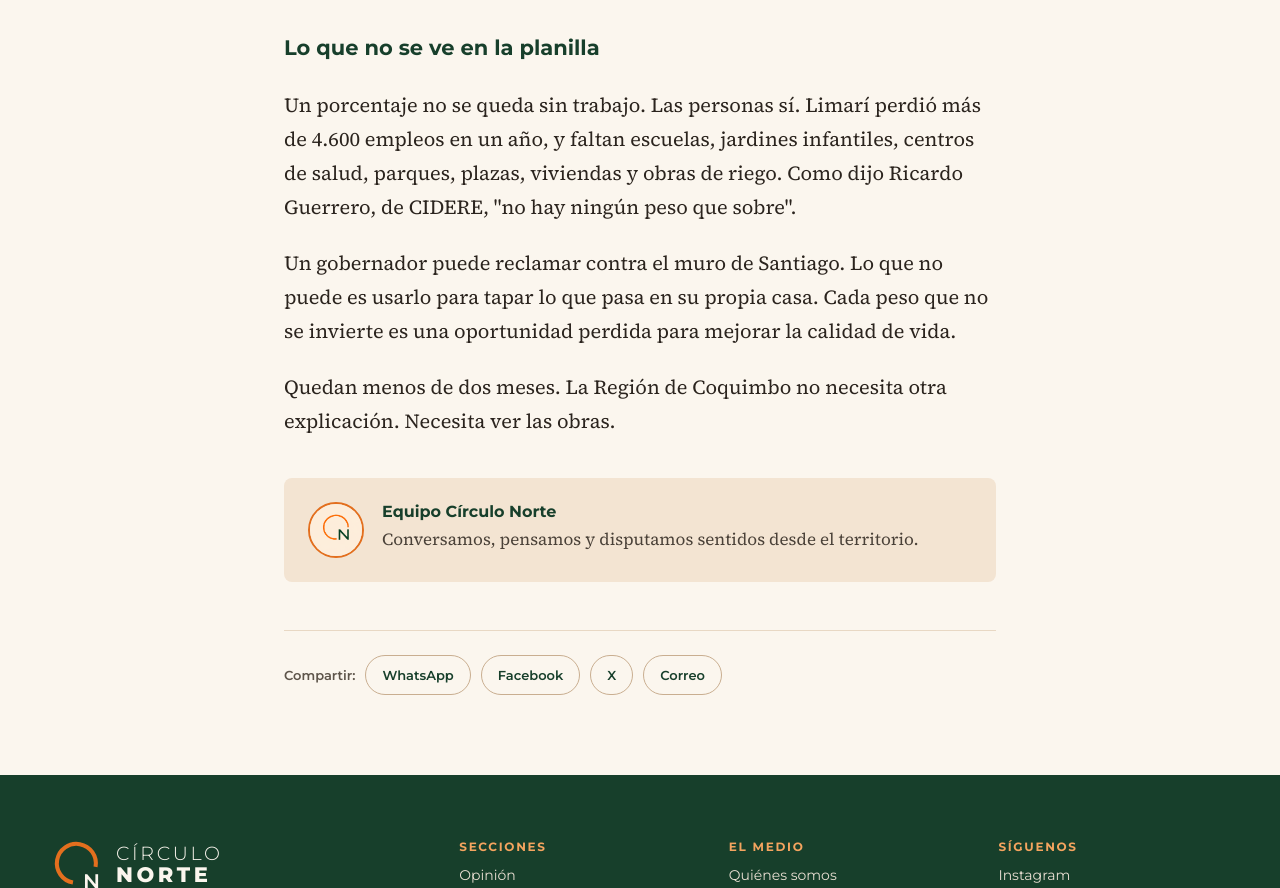
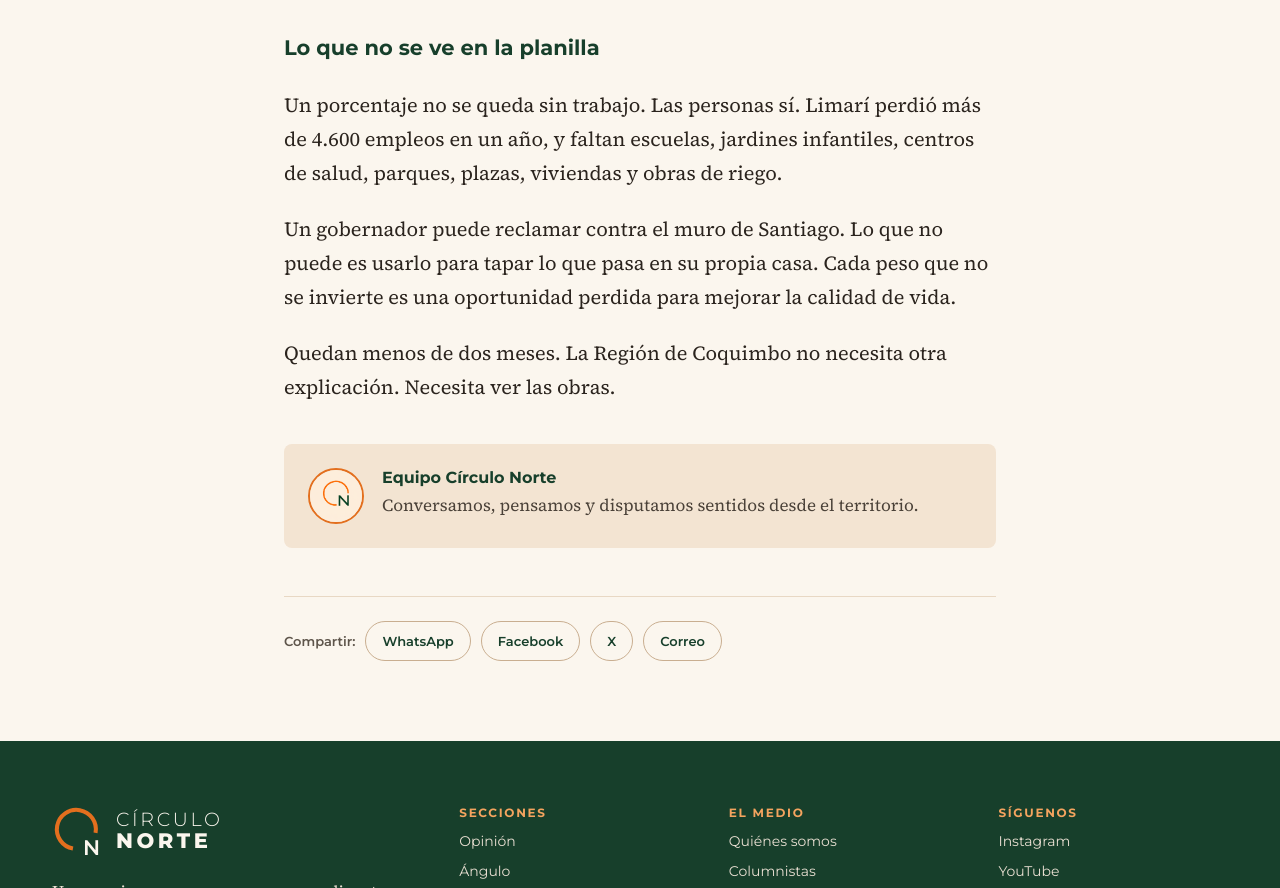
Before and after one commit to CirculoNorte/circulonorte, an Eleventy site: page src/territorio/se-acaba-el-ano-y-sobra-la-plata-la-deuda-de-julia-con-la-region-de-coquimbo.md in a window 1280 px wide. Shown: the part 4178-5066 px from the top of the page. Built offline with nearby package versions, Linux system fonts and the light colour scheme; Eleventy itself is replaced by a stand-in of ours; files that its build step writes are made by us from their sources.

Commit message:
Edición en Nota o reportaje: se-acaba-el-ano-y-sobra-la-plata-la-deuda-de-julia-con-la-region-de-coquimbo

```diff
--- a/src/territorio/se-acaba-el-ano-y-sobra-la-plata-la-deuda-de-julia-con-la-region-de-coquimbo.md
+++ b/src/territorio/se-acaba-el-ano-y-sobra-la-plata-la-deuda-de-julia-con-la-region-de-coquimbo.md
@@ -59,7 +59,7 @@
 
 ### Lo que no se ve en la planilla
 
-Un porcentaje no se queda sin trabajo. Las personas sí. Limarí perdió más de 4.600 empleos en un año, y faltan escuelas, jardines infantiles, centros de salud, parques, plazas, viviendas y obras de riego. Como dijo Ricardo Guerrero, de CIDERE, "no hay ningún peso que sobre".
+Un porcentaje no se queda sin trabajo. Las personas sí. Limarí perdió más de 4.600 empleos en un año, y faltan escuelas, jardines infantiles, centros de salud, parques, plazas, viviendas y obras de riego.
 
 Un gobernador puede reclamar contra el muro de Santiago. Lo que no puede es usarlo para tapar lo que pasa en su propia casa. Cada peso que no se invierte es una oportunidad perdida para mejorar la calidad de vida.
 
```
